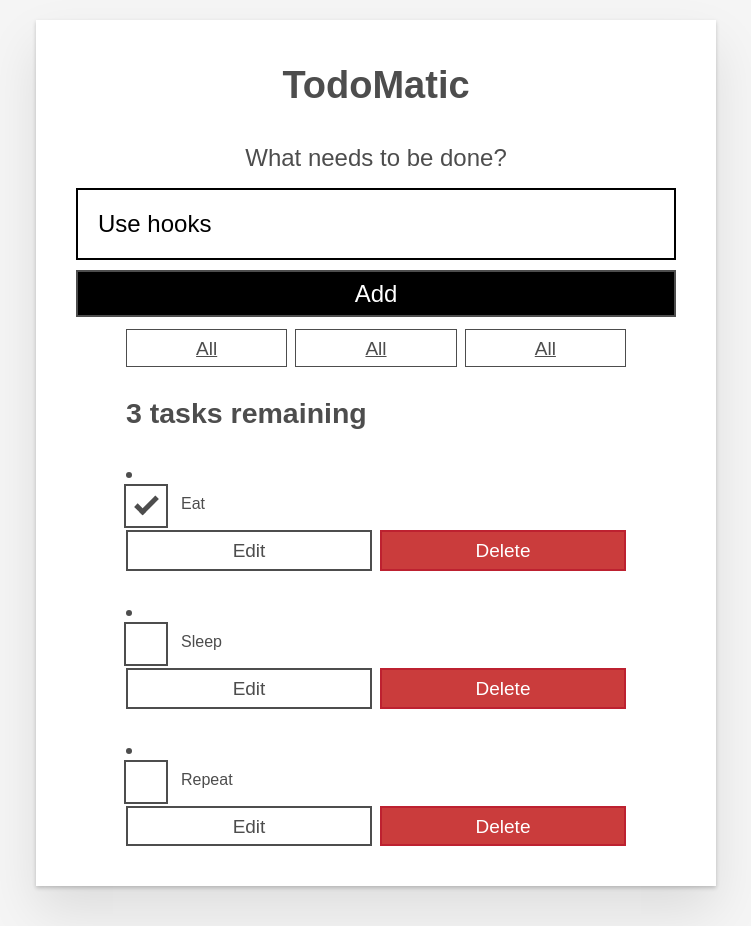
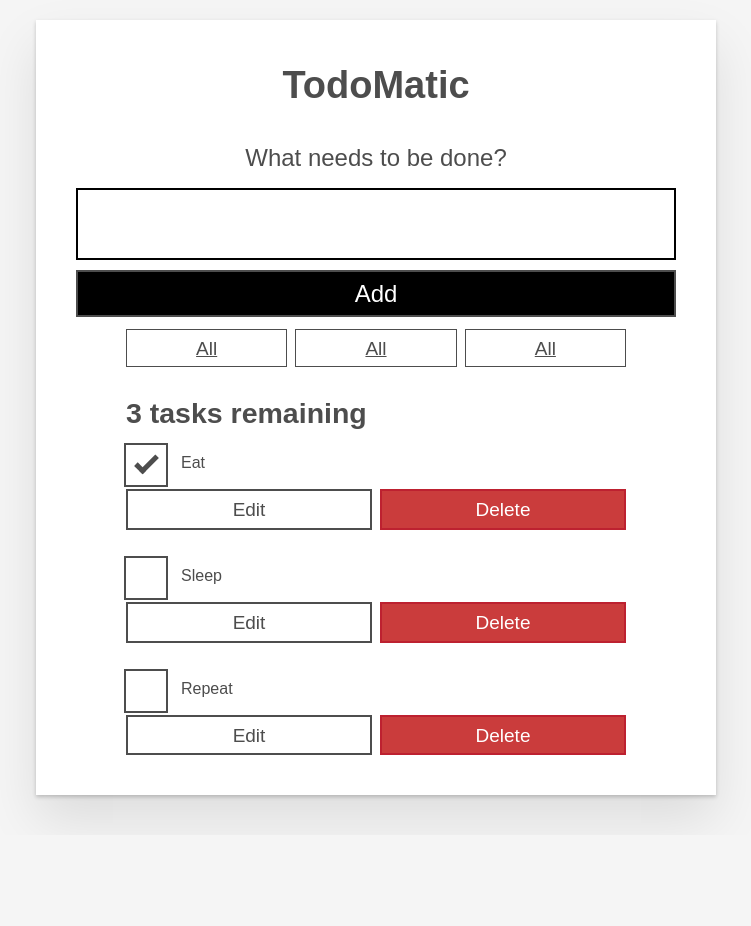
Before and after one commit to yunhao981/moz-todo-list, a React (Create React App) app: page / in a window 1280 px wide. Shown: the whole page, without its empty margins (264-1015 px from the left). After the commit the page ends 835 px from the top, so only its background shows below. Built offline with nearby package versions, Linux system fonts and the light colour scheme.

Commit message:
figured out my mistake of confusing two components

```diff
--- a/src/App.js
+++ b/src/App.js
@@ -19,7 +19,7 @@ function App(props) {
     <div className="todoapp stack-large">
       <h1>TodoMatic</h1>
 
-      <Form addTask={addTask}/>
+      <Form />
       <div className="filters btn-group stack-exception">
         <FilterButton />
         <FilterButton />
@@ -29,13 +29,13 @@ function App(props) {
       <h2 id="list-heading">
         3 tasks remaining
       </h2>
-      {/* <ul
+      <ul
         role="list"
         className="todo-list stack-large stack-exception"
         aria-labelledby="list-heading"
-      > */}
-        {taskList}
-      {/* </ul> */}
+      >
+       {taskList}
+       </ul>
     </div>
   );
 }
--- a/src/components/FilterButton.js
+++ b/src/components/FilterButton.js
@@ -1,6 +1,6 @@
 import React from "react";
 
-export default function FilterButton(props) {
+function FilterButton(props) {
     return (
         <button type="button" className="btn toggle-btn" aria-pressed="true">
             <span className="visually-hidden">Show </span>
@@ -9,3 +9,5 @@ export default function FilterButton(props) {
         </button>
     );
 }
+
+export default FilterButton;
--- a/src/components/Form.js
+++ b/src/components/Form.js
@@ -1,4 +1,4 @@
-import React, { useState } from "react";
+import React from "react";
 
 // class Form extends React.Component {
 //   constructor(props) {
@@ -35,19 +35,13 @@ import React, { useState } from "react";
 // }
 
 function Form(props) {
-  const [name, setName] = useState('Use hooks');
-
-  function handleChange(e) {
-    setName(e.target.value);
-  }
-
+ // eslint-disable-next-line
   function handleSubmit(e) {
     e.preventDefault();
-    props.addTask("add task");
-    setName("");
+    alert('WTF is this???');
   }
   return(
-    <form>
+    <form onSubmit={handleSubmit}>
       <h2 className="label-wrapper">
        <label htmlFor="new-todo-input" className="label__lg">
            What needs to be done?
@@ -60,8 +54,6 @@ function Form(props) {
         className="input input__lg"
         name="text"
         autoComplete="off"
-        value={name}
-        onChange={handleChange}
       />
 
       <button type="submit" className="btn btn__primary btn__lg">
--- a/src/index.js
+++ b/src/index.js
@@ -11,9 +11,9 @@ const DATA = [
 ];
 
 ReactDOM.render(
-  <React.StrictMode>
-    <App tasks={DATA}/>
-  </React.StrictMode>,
+  // <React.StrictMode>
+    <App tasks={DATA}/>,
+  // </React.StrictMode>,
   document.getElementById('root')
 );
 
```
